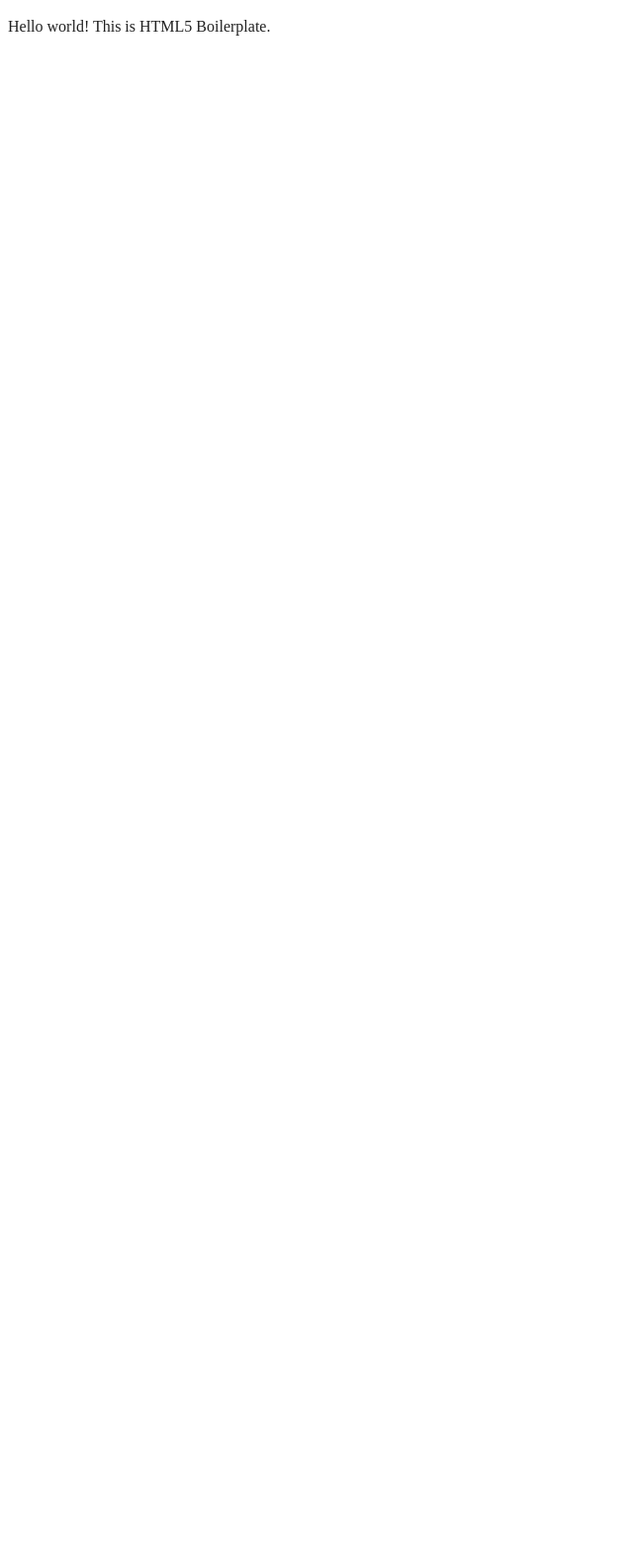
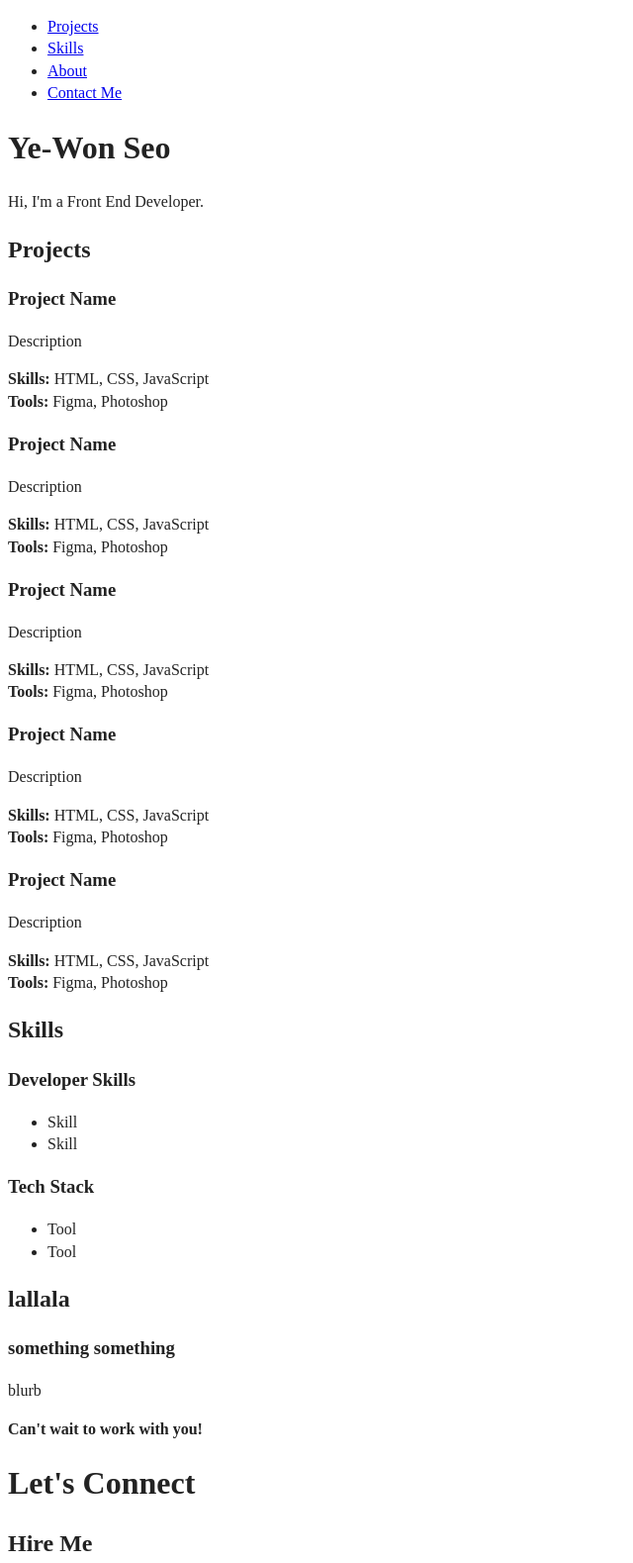
Before and after one commit to yaywonah/my-website, a website built with webpack: page index.html in a window 1280 px wide. Shown: the top 1579 px of the page at 99% size, without its empty margins (0-640 px from the left). Before the commit the page ends 800 px from the top, so only its background shows below. Built offline with nearby package versions, Linux system fonts and the light colour scheme.

Commit message:
basic layout in HTML

```diff
--- a/index.html
+++ b/index.html
@@ -22,9 +22,95 @@
 </head>
 
 <body>
+  <header>
+    <nav>
+      <ul>
+        <li><a href="#projects">Projects</a></li>
+        <li><a href="#skills">Skills</a></li>
+        <li><a href="#about">About</a></li>
+        <li><a href="#contact">Contact Me</a></li>
+      </ul>
+    </nav>
+    <h1>Ye-Won Seo</h1>
+    <p>Hi, I'm a Front End Developer.</p>
+  </header>
 
-  <!-- Add your site or application content here -->
-  <p>Hello world! This is HTML5 Boilerplate.</p>
+  <section id="projects">
+    <h2>Projects</h2>
+
+    <div class="project-singular">
+      <h3>Project Name</h3>
+      <p>Description</p>
+      <p><strong>Skills:</strong> HTML, CSS, JavaScript<br>
+        <strong>Tools:</strong> Figma, Photoshop</p>
+    </div>
+
+    <div class="project-singular">
+      <h3>Project Name</h3>
+      <p>Description</p>
+      <p><strong>Skills:</strong> HTML, CSS, JavaScript<br>
+        <strong>Tools:</strong> Figma, Photoshop</p>
+    </div>
+
+    <div class="project-singular">
+      <h3>Project Name</h3>
+      <p>Description</p>
+      <p><strong>Skills:</strong> HTML, CSS, JavaScript<br>
+        <strong>Tools:</strong> Figma, Photoshop</p>
+    </div>
+
+    <div class="project-singular">
+      <h3>Project Name</h3>
+      <p>Description</p>
+      <p><strong>Skills:</strong> HTML, CSS, JavaScript<br>
+        <strong>Tools:</strong> Figma, Photoshop</p>
+    </div>
+
+    <div class="project-singular">
+      <h3>Project Name</h3>
+      <p>Description</p>
+      <p><strong>Skills:</strong> HTML, CSS, JavaScript<br>
+        <strong>Tools:</strong> Figma, Photoshop</p>
+    </div>
+  </section>
+
+  <section id="skills">
+    <h2>Skills</h2>
+    <h3>Developer Skills</h3>
+    <ul>
+      <li>Skill</li>
+      <li>Skill</li>
+    </ul>
+    <h3>Tech Stack</h3>
+    <ul>
+      <li>Tool</li>
+      <li>Tool</li>
+    </ul>
+  </section>
+
+  <section id="about">
+    <h1>lallala</h1>
+    <h3>something something</h3>
+    <p>blurb</p>
+    <p><strong>Can't wait to work with you!</strong></p>
+  </section>
+
+  <footer id="contact">
+    <h1>Let's Connect</h1>
+    <h2>Hire Me</h2>
+    <p>XXX-XXX-XXXX
+      hell@gmail.com
+    </p>
+    <h2>Follow Me</h2>
+    <h2>Meet Me</h2>
+    <p>Gaithersburg, MD
+      Let's go to meet-ups together!
+    </p>
+
+    <p class="copyright">
+      Copyright 2024 | Ye-Won Seo
+    </p>
+  </footer>
   <script src="js/app.js"></script>
 
 </body>
```
